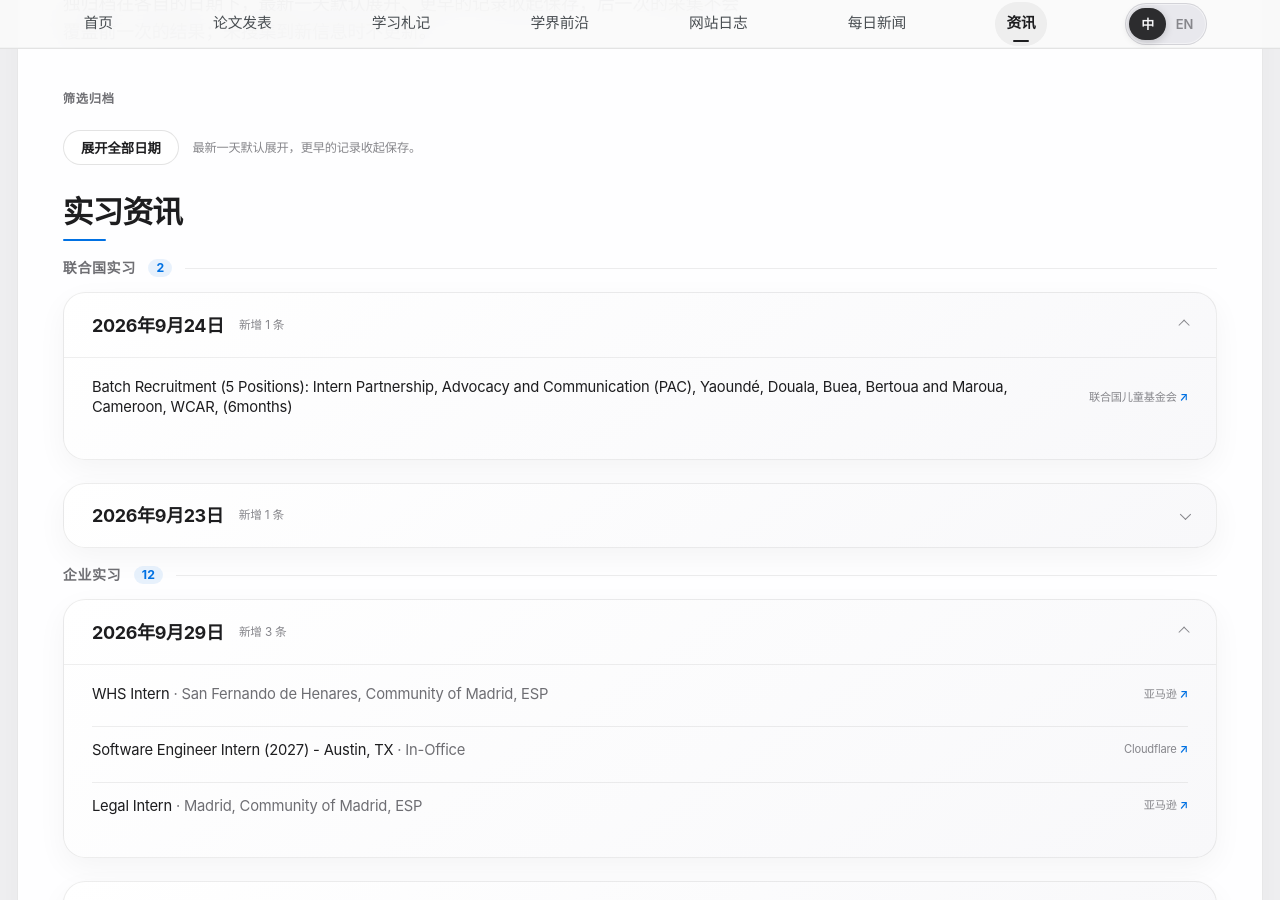
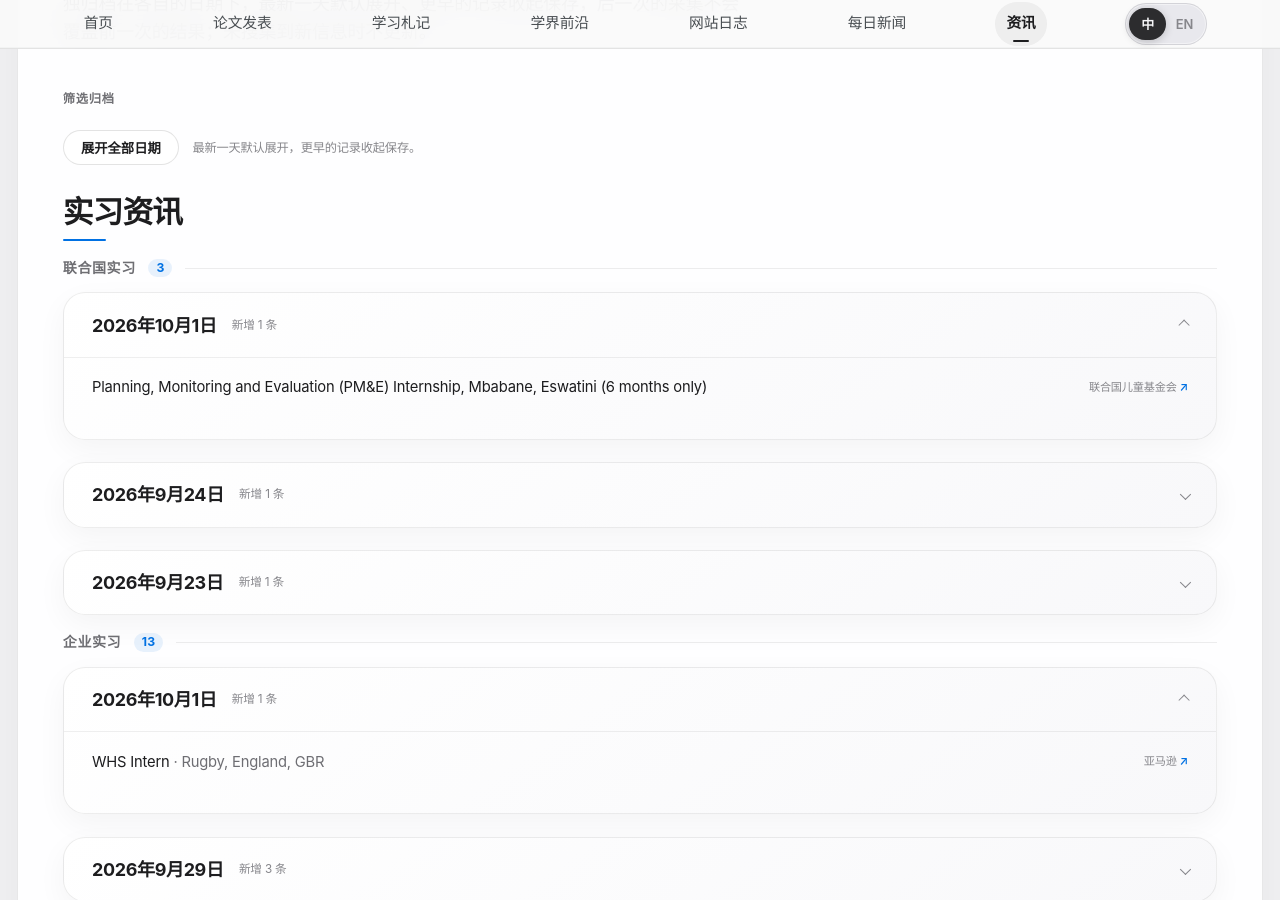
Before and after one commit to HaoxiangLuo/HaoxiangLuo.github.io, a Jekyll site: the page built from _pages/opportunities-zh.html, in a window 1280 px wide and 900 px high, scrolled down 298 px. Built offline with Jekyll 4.4.1, drawn with Linux system fonts in a browser that asks for light colours; a style sheet for code colours, icons or effects is not loaded.

Commit message:
Update opportunities 2026-10-01

```diff
--- a/_data/opportunities.json
+++ b/_data/opportunities.json
@@ -1,6 +1,26 @@
 {
-  "updated_at": "2026-09-29T09:43:06+08:00",
+  "updated_at": "2026-10-01T09:44:45+08:00",
   "internships": [
+    {
+      "date": "2026-10-01",
+      "items": [
+        {
+          "title": "Planning, Monitoring and Evaluation (PM&E) Internship, Mbabane, Eswatini (6 months only)",
+          "url": "https://jobs.unicef.org/cw/en-us/job/595900",
+          "source": "UNICEF",
+          "source_zh": "联合国儿童基金会",
+          "group": "un"
+        },
+        {
+          "title": "WHS Intern",
+          "url": "https://www.amazon.jobs/en/jobs/10565367/whs-intern",
+          "detail": "Rugby, England, GBR",
+          "source": "Amazon",
+          "source_zh": "亚马逊",
+          "group": "company"
+        }
+      ]
+    },
     {
       "date": "2026-09-29",
       "items": [
```
